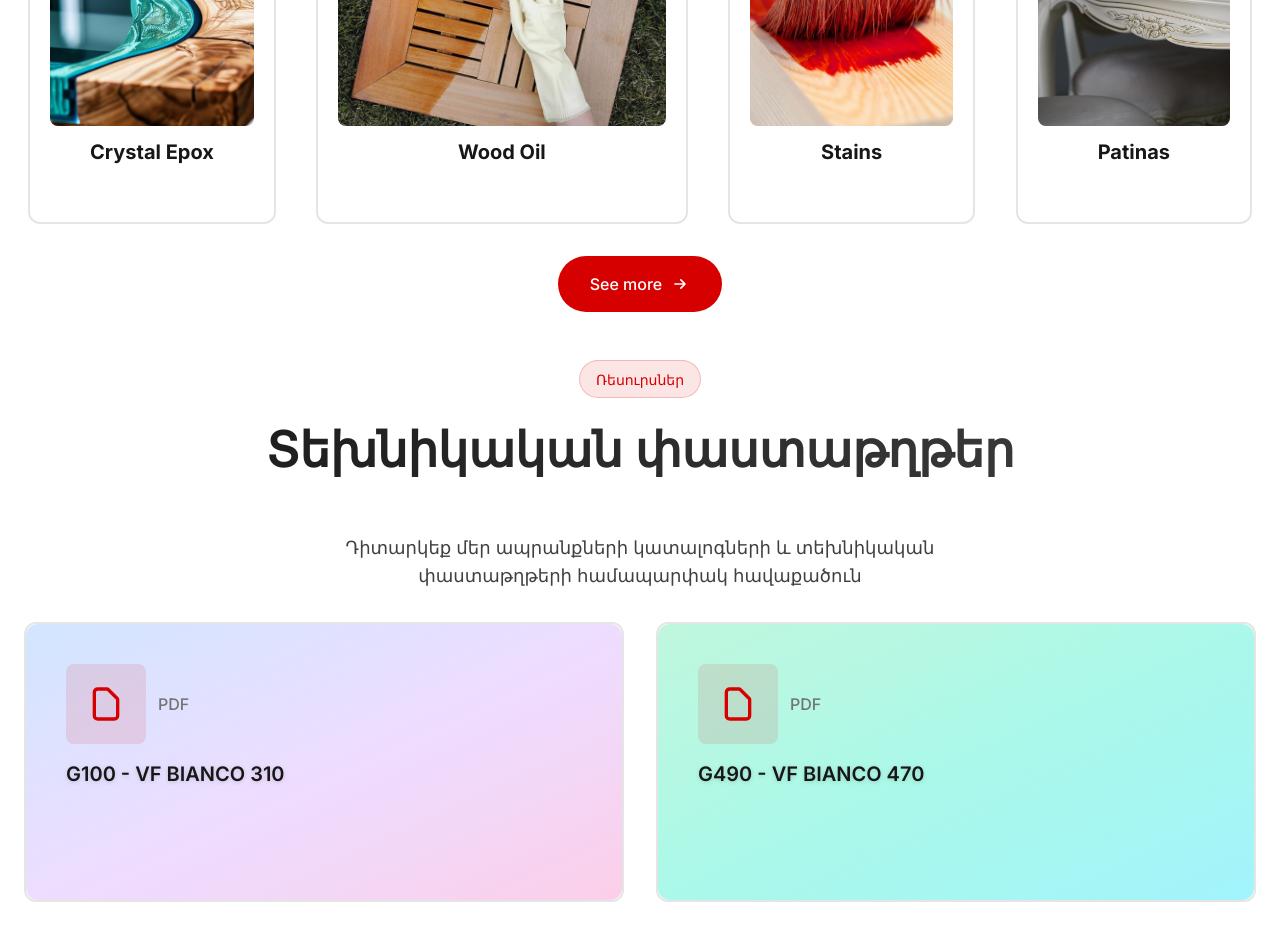
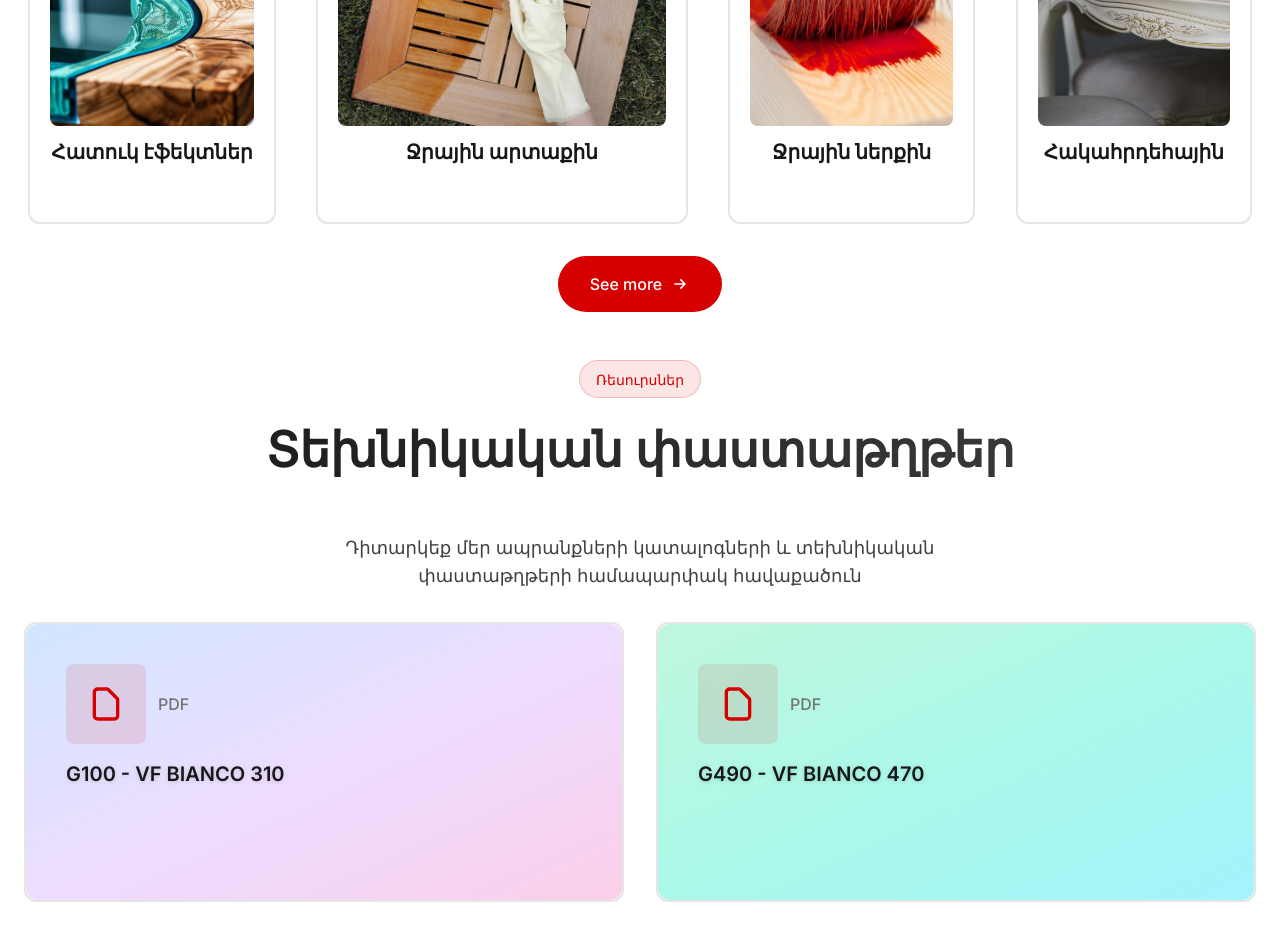
Before and after one commit to levonstepan/VerinLegno.am, a Next.js app: page /hy in a window 1280 px wide. Shown: the part 1260-2194 px from the top of the page. Built offline with nearby package versions, Linux system fonts and the light colour scheme.

Commit message:
Fix Armenian translations: translate product names and fix Products component to display translated names correctly

```diff
--- a/app/components/Products.tsx
+++ b/app/components/Products.tsx
@@ -58,7 +58,7 @@
       <div className="relative z-10 mx-auto max-w-7xl px-4 md:px-6">
         <div className="text-center mb-8">
           <div className="inline-block mb-4 px-4 py-1.5 bg-[#D70000]/10 rounded-full border border-[#D70000]/20">
-            <span className="text-sm font-medium text-[#D70000]">Our Solutions</span>
+            <span className="text-sm font-medium text-[#D70000]">{locale === "arm" ? "Մեր լուծումները" : "Our Solutions"}</span>
           </div>
           <h2 className="text-4xl md:text-5xl font-semibold mb-10 leading-normal bg-gradient-to-r from-neutral-900 to-neutral-700 bg-clip-text text-transparent">
             {content.title}
@@ -125,7 +125,7 @@
                 {/* Content */}
                 <div className="relative z-10 mt-auto">
                   <h3 className={`font-bold ${showAll ? 'text-base' : 'text-lg md:text-xl'} mb-2 group-hover:text-[#D70000] transition-colors duration-300 text-center ${item.image ? 'text-neutral-900' : ''}`}>
-                    {item.image ? getCatalogueName(item.image) : item.name}
+                    {item.name}
                   </h3>
                   {item.desc && (
                     <p className="text-sm text-neutral-600 group-hover:text-neutral-700 transition-colors text-center">
@@ -135,7 +135,7 @@
 
                   {/* Arrow indicator */}
                   <div className="mt-4 flex items-center justify-center text-[#D70000] opacity-0 group-hover:opacity-100 transition-all duration-300 transform translate-x-0 group-hover:translate-x-2">
-                    <span className="text-sm font-medium mr-2">Explore</span>
+                    <span className="text-sm font-medium mr-2">{locale === "arm" ? "Բացահայտել" : "Explore"}</span>
                     <svg className="w-4 h-4" fill="none" viewBox="0 0 24 24" stroke="currentColor">
                       <path strokeLinecap="round" strokeLinejoin="round" strokeWidth={2} d="M9 5l7 7-7 7" />
                     </svg>
@@ -156,7 +156,7 @@
               href={locale === "arm" ? "/arm/products" : "/products"}
               className="inline-flex items-center gap-2 px-8 py-4 rounded-full font-medium bg-[#D70000] text-white hover:shadow-xl hover:shadow-[#D70000]/20 hover:scale-105 transition-all duration-300"
             >
-              See more
+              {locale === "arm" ? "Տեսնել ավելին" : "See more"}
               <svg className="w-5 h-5" fill="none" viewBox="0 0 24 24" stroke="currentColor">
                 <path strokeLinecap="round" strokeLinejoin="round" strokeWidth={2} d="M13 7l5 5m0 0l-5 5m5-5H6" />
               </svg>
--- a/app/shared/content.ts
+++ b/app/shared/content.ts
@@ -10,16 +10,16 @@
     title: "Ապրանքների կատալոգներ",
     subtitle: "Բարձր տեխնոլոգիաներ, հուսալիություն և կայունություն",
     items: [
-      { name: "Special effects", href: "/catalogues/Crystal epox ENG.pdf", image: "/images/catalogues/Crystal Epox.jpeg", pdf: "/catalogues/Crystal epox ENG.pdf" },
-      { name: "Water-based exterior", href: "/catalogues/WOOD-OIL.pdf", image: "/images/catalogues/Wood oil.jpeg", pdf: "/catalogues/WOOD-OIL.pdf" },
-      { name: "Water-based interior", href: "/catalogues/Stains.pdf", image: "/images/catalogues/Stains.jpeg", pdf: "/catalogues/Stains.pdf" },
-      { name: "Fire retardant", href: "/catalogues/Patinas.pdf", image: "/images/catalogues/Patinas.jpeg", pdf: "/catalogues/Patinas.pdf" },
-      { name: "Firefighter", href: "/catalogues/Firefighter.pdf", image: "/images/catalogues/Firefighter.png", pdf: "/catalogues/Firefighter.pdf" },
-      { name: "Parquet", href: "/catalogues/Parquet.pdf", image: "/images/catalogues/Parquet.png", pdf: "/catalogues/Parquet.pdf" },
-      { name: "Special products", href: "/catalogues/Effetti speciali.pdf", image: "/images/catalogues/Special Effects.png", pdf: "/catalogues/Effetti speciali.pdf" },
-      { name: "Solvent exterior", href: "/catalogues/VERIN-SEA FINISHING.pdf", image: "/images/catalogues/Verin-Sea Finishing.png", pdf: "/catalogues/VERIN-SEA FINISHING.pdf" },
-      { name: "Solvent interior", href: "#products" },
-      { name: "Glass", href: "#products" },
+      { name: "Հատուկ էֆեկտներ", href: "/catalogues/Crystal epox ENG.pdf", image: "/images/catalogues/Crystal Epox.jpeg", pdf: "/catalogues/Crystal epox ENG.pdf" },
+      { name: "Ջրային արտաքին", href: "/catalogues/WOOD-OIL.pdf", image: "/images/catalogues/Wood oil.jpeg", pdf: "/catalogues/WOOD-OIL.pdf" },
+      { name: "Ջրային ներքին", href: "/catalogues/Stains.pdf", image: "/images/catalogues/Stains.jpeg", pdf: "/catalogues/Stains.pdf" },
+      { name: "Հակահրդեհային", href: "/catalogues/Patinas.pdf", image: "/images/catalogues/Patinas.jpeg", pdf: "/catalogues/Patinas.pdf" },
+      { name: "Հրշեջ", href: "/catalogues/Firefighter.pdf", image: "/images/catalogues/Firefighter.png", pdf: "/catalogues/Firefighter.pdf" },
+      { name: "Պարկետ", href: "/catalogues/Parquet.pdf", image: "/images/catalogues/Parquet.png", pdf: "/catalogues/Parquet.pdf" },
+      { name: "Հատուկ ապրանքներ", href: "/catalogues/Effetti speciali.pdf", image: "/images/catalogues/Special Effects.png", pdf: "/catalogues/Effetti speciali.pdf" },
+      { name: "Լուծիչային արտաքին", href: "/catalogues/VERIN-SEA FINISHING.pdf", image: "/images/catalogues/Verin-Sea Finishing.png", pdf: "/catalogues/VERIN-SEA FINISHING.pdf" },
+      { name: "Լուծիչային ներքին", href: "#products" },
+      { name: "Ապակի", href: "#products" },
     ] as const,
   },
   catalogues: {
```
